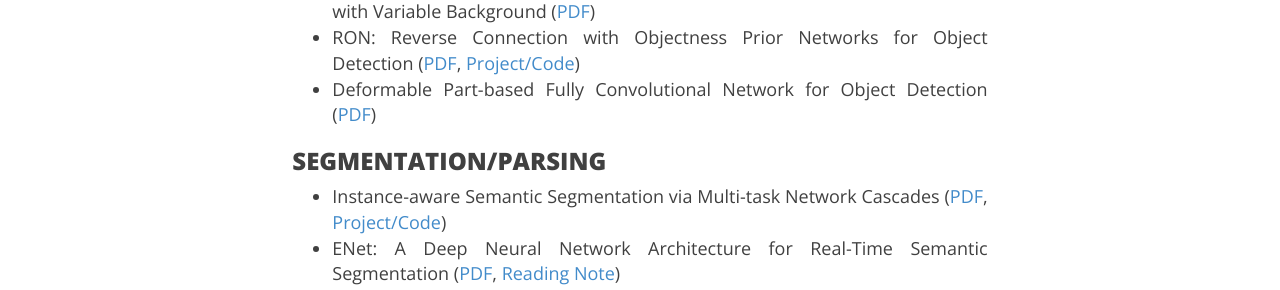
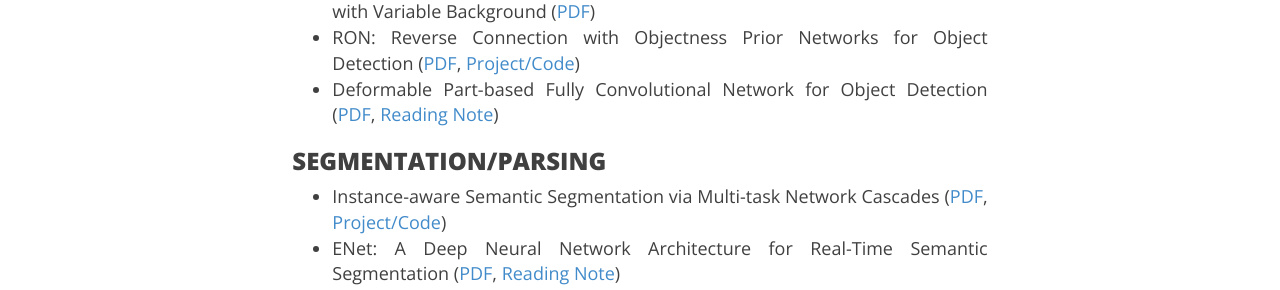
Before and after one commit to joshua19881228/joshua19881228.github.io, a Jekyll site: the page built from _posts/Computer_Vision/2016-08-25-my-jumble-of-computer-vision.md, in a window 1280 px wide and 900 px high, scrolled down 2634 px. Shown: the part 158-448 px from the top of the window. Built offline with Jekyll 4.4.1, drawn with Linux system fonts in a browser that asks for light colours; nearby versions of some CDN libraries; comment, search, counter and statistics services are not loaded.

Commit message:
update post

```diff
--- a/_posts/Computer_Vision/2016-08-25-my-jumble-of-computer-vision.md
+++ b/_posts/Computer_Vision/2016-08-25-my-jumble-of-computer-vision.md
@@ -56,7 +56,7 @@ I am going to maintain this page to record a few things about computer vision th
 * Real Time Image Saliency for Black Box Classifiers ([PDF](https://arxiv.org/abs/1705.07857))
 * An Efficient Approach for Object Detection and Tracking of Objects in a Video with Variable Background ([PDF](https://arxiv.org/abs/1706.02672))
 * RON: Reverse Connection with Objectness Prior Networks for Object Detection ([PDF](https://arxiv.org/abs/1707.01691), [Project/Code](https://github.com/taokong/RON))
-* Deformable Part-based Fully Convolutional Network for Object Detection ([PDF](https://arxiv.org/abs/1707.06175))
+* Deformable Part-based Fully Convolutional Network for Object Detection ([PDF](https://arxiv.org/abs/1707.06175), [Reading Note](https://joshua19881228.github.io/2017-07-28-DP-FCN/))
 
 ### SEGMENTATION/PARSING ###
 
```
Also changed, not shown: _posts/Computer_Vision/Reading_Note/2017-07-28-DP-FCN.md (+1 -1 lines).
